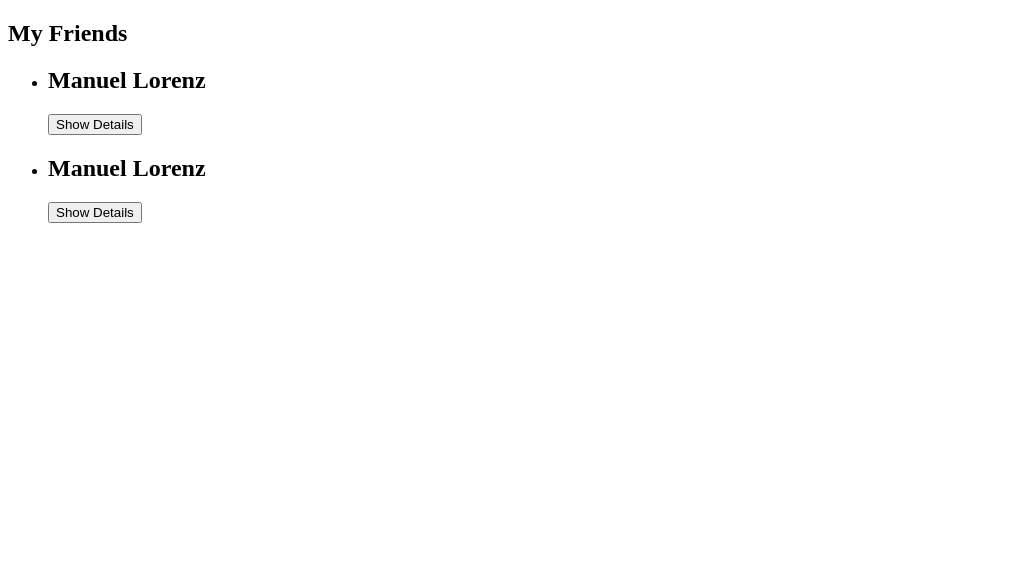
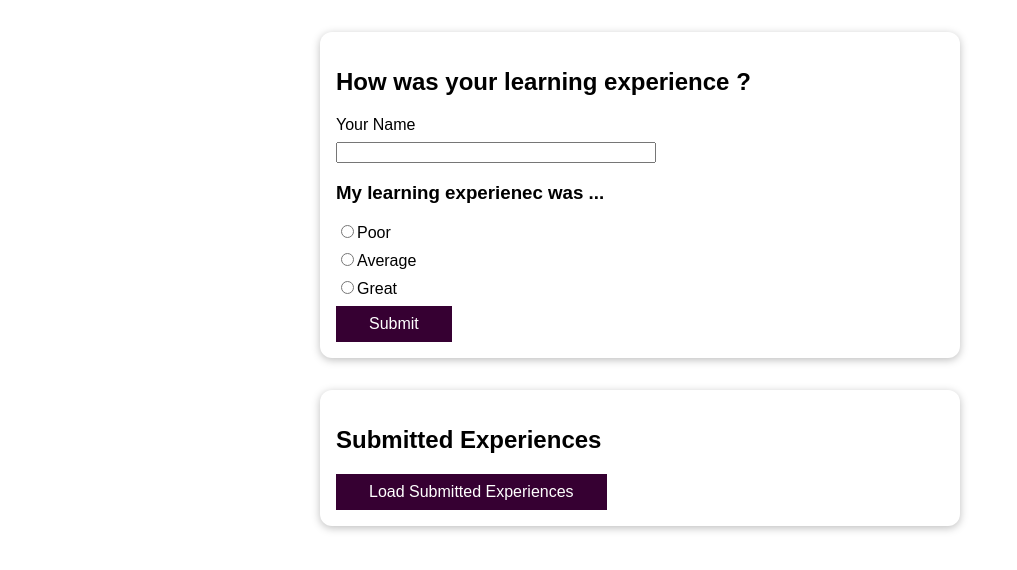
Before and after one commit to aki0609-free/vue_component_1, a Vue app: page / in a window 1280 px wide. Shown: the top 570 px of the page, without its empty margins (0-1017 px from the left). Built offline with nearby package versions, Linux system fonts and the light colour scheme.

Commit message:
section12_setup

```diff
--- a/src/App.vue
+++ b/src/App.vue
@@ -1,34 +1,46 @@
 <template>
-  <section>
-    <h2>My Friends</h2>
-    <ul>
-      <friend-contact></friend-contact>
-      <friend-contact></friend-contact>
-    </ul>
-  </section>
+  <learning-survey @survey-submit="storeSurvey"></learning-survey>
+  <user-experiences :results="savedSurveyResults"></user-experiences>
 </template>
 
 <script>
-import FriendContact from './components/FriendContact.vue';
+import LearningSurvey from './components/survey/LearningSurvey.vue';
+import UserExperiences from './components/survey/UserExperiences.vue';
+
 export default {
-  components: { FriendContact },
+  components: {
+    LearningSurvey,
+    UserExperiences,
+  },
   data() {
     return {
-      frinds: [
-        {
-          id: "manuel",
-          name: "Manuel Lorenz",
-          phone: "0123 45678 90",
-          email: "manuel@localhost.com",
-        },
-        {
-          id: "julie",
-          name: "Julie Jones",
-          phone: "3210 4568 90",
-          email: "julie@localhost.com",
-        },
-      ],
+      savedSurveyResults: [],
     };
+  },
+  methods: {
+    storeSurvey(surveyData) {
+      const surveyResult = {
+        name: surveyData.userName,
+        rating: surveyData.rating,
+        id: new Date().toISOString(),
+      };
+      this.savedSurveyResults.push(surveyResult);
+      console.log(surveyResult);
+    },
   },
 };
 </script>
+
+<style>
+* {
+  box-sizing: border-box;
+}
+
+html {
+  font-family: sans-serif;
+}
+
+body {
+  margin: 0;
+}
+</style>
--- a/src/components/FriendContact.vue
+++ /dev/null
@@ -1,31 +0,0 @@
-<template>
-    <li>
-        <h2>{{ friend.name }}</h2>
-        <button @click="toggleDetails">Show Details</button>
-        <ul v-if="detailsAreVisible">
-            <li><strong>Phone:</strong>{{ friend.phone }}</li>
-            <li><strong>Email:</strong>{{ friend.email }}</li>
-        </ul>
-    </li>
-</template>
-
-<script>
-export default {
-    data() {
-        return {
-            detailsAreVisible: false,
-            friend: {
-                id: "manuel",
-                name: "Manuel Lorenz",
-                phone: "0123 45678 90",
-                email: "manuel@localhost.com"
-            },
-        }
-    },
-    methods: {
-        toggleDetails() {
-            this.detailsAreVisible = !this.detailsAreVisible;
-        }
-    }
-};
-</script>
--- /dev/null
+++ b/src/components/UI/BaseButton.vue
@@ -0,0 +1,22 @@
+<template>
+    <button>
+        <slot></slot>
+    </button>
+</template>
+
+<style scoped>
+button {
+  font: inherit;
+  border: 1px solid #360032;
+  background-color: #360032;
+  color: white;
+  padding: 0.5rem 2rem;
+  cursor: pointer;
+}
+
+button:hover,
+button:active {
+  background-color: #5c0556;
+  border-color: #5c0556;
+}
+</style>
--- /dev/null
+++ b/src/components/UI/BaseCard.vue
@@ -0,0 +1,15 @@
+<template>
+    <div>
+        <slot></slot>
+    </div>
+</template>
+
+<style scoped>
+div {
+    margin: 2rem auto;
+    max-width: 40rem;
+    padding: 1rem;
+    border-radius: 12px;
+    box-shadow: 0 2px 8px rgba(0, 0, 0, 0.26);
+}
+</style>
--- /dev/null
+++ b/src/components/survey/LearningSurvey.vue
@@ -0,0 +1,92 @@
+<template>
+  <section>
+    <base-card>
+      <h2>How was your learning experience ?</h2>
+      <form @submit.prevent="submitSurvey">
+        <div class="form-control">
+          <label for="name">Your Name</label>
+          <input type="text" id="name" name="name" v-model.trim="enteredName" />
+        </div>
+        <h3>My learning experienec was ...</h3>
+        <div class="form-control">
+          <input
+            type="radio"
+            id="rating-poor"
+            value="poor"
+            name="rating"
+            v-model="chosenRating"
+          />
+          <label for="rating-poor">Poor</label>
+        </div>
+        <div class="form-control">
+          <input
+            type="radio"
+            id="rating-average"
+            value="average"
+            name="rating"
+            v-model="chosenRating"
+          />
+          <label for="rating-average">Average</label>
+        </div>
+        <div class="form-control">
+          <input
+            type="radio"
+            id="rating-great"
+            value="great"
+            name="rating"
+            v-model="chosenRating"
+          />
+          <label for="rating-great">Great</label>
+        </div>
+        <p v-if="invalidInput">
+          One or more input fields are invalid. Please check your provided data.
+        </p>
+        <div>
+          <base-button>Submit</base-button>
+        </div>
+      </form>
+    </base-card>
+  </section>
+</template>
+
+<script>
+export default {
+  data() {
+    return {
+      enteredName: "",
+      chosenRating: null,
+      invalidInput: false,
+    };
+  },
+  emits: ["survey-submit"],
+  methods: {
+    submitSurvey() {
+      if (this.enteredName === "" || this.chosenRating) {
+        this.invalidInput = true;
+        return;
+      }
+      this.invalidInput = false;
+
+      this.$emit("survey-submit", {
+        userName: this.enteredName,
+        rating: this.chosenRating,
+      });
+
+      this.enteredName = "";
+      this.chosenRating = null;
+    },
+  },
+};
+</script>
+
+<style scoped>
+.form-control {
+  margin: 0.5rem 0;
+}
+
+input[type="text"] {
+  display: block;
+  width: 20rem;
+  margin-top: 0.5rem;
+}
+</style>
--- /dev/null
+++ b/src/components/survey/SurveyResult.vue
@@ -0,0 +1,49 @@
+<template>
+    <li>
+        <p>
+            <span class="highlight">{{ name }}</span> rated the learning experience
+            <span :class="ratingClass">{{ rating }}</span>
+        </p>
+    </li>
+</template>
+
+<script>
+export default {
+    props: ['name', 'rating'],
+    computed: {
+        ratingClass() {
+            return 'highlight rating--' + this.rating;
+        },
+    },
+};
+</script>
+
+<style scoped>
+li {
+  margin: 1rem 0;
+  border: 1px solid #ccc;
+  padding: 1rem;
+}
+
+h3,
+p {
+  font-size: 1rem;
+  margin: 0.5rem 0;
+}
+
+.highlight {
+  font-weight: bold;
+}
+
+.rating--poor {
+  color: #b80056;
+}
+
+.rating--average {
+  color: #330075;
+}
+
+.rating--great {
+  color: #008327;
+}
+</style>
--- /dev/null
+++ b/src/components/survey/UserExperiences.vue
@@ -0,0 +1,37 @@
+<template>
+  <section>
+    <base-card>
+      <h2>Submitted Experiences</h2>
+      <div>
+        <base-button>Load Submitted Experiences</base-button>
+      </div>
+      <ul>
+        <survey-result
+          v-for="result in results"
+          :key="result.id"
+          :name="result.name"
+          :rating="result.rating"
+        ></survey-result>
+      </ul>
+    </base-card>
+  </section>
+</template>
+
+<script>
+import SurveyResult from './SurveyResult.vue';
+
+export default {
+    props: ['results'],
+    components: {
+        SurveyResult,
+    },
+};
+</script>
+
+<style scoped>
+ul {
+  list-style: none;
+  margin: 0;
+  padding: 0;
+}
+</style>
--- a/src/main.js
+++ b/src/main.js
@@ -1,10 +1,12 @@
 import { createApp } from 'vue';
 
+import BaseCard from './components/UI/BaseCard.vue';
+import BaseButton from './components/UI/BaseButton.vue';
 import App from './App.vue';
-import FriendContact from "./components/FriendContact.vue";
 
 const app = createApp(App);
 
-app.component('friend-contact',FriendContact);
+app.component('base-card', BaseCard);
+app.component('base-button', BaseButton);
 
 app.mount('#app');
```
